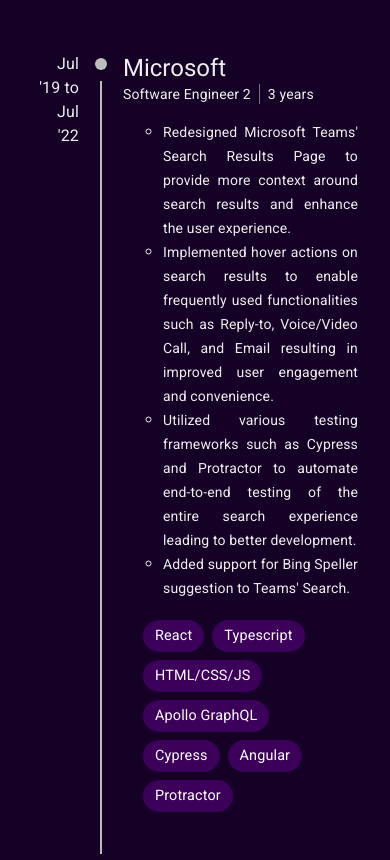
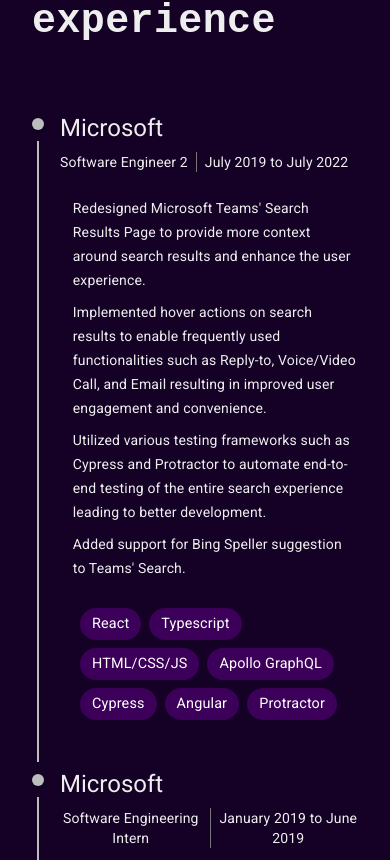
Before and after one commit to prashanthrebala/portfolio, a React (Create React App) app: page / in a window 390 px wide. Shown: the part 944-1804 px from the top of the page. Built offline with nearby package versions, Linux system fonts and the light colour scheme; a web font is replaced by a local one.

Commit message:
work responsiveness

```diff
--- a/src/Components/WorkTimeline.tsx
+++ b/src/Components/WorkTimeline.tsx
@@ -2,8 +2,8 @@ import React, { useRef } from "react";
 import { Grid, Typography } from "@mui/material";
 import Timeline from "@mui/lab/Timeline";
 import { timelineOppositeContentClasses } from "@mui/lab/TimelineOppositeContent";
+import { timelineItemClasses } from "@mui/lab/TimelineItem";
 import { work_experience } from "../Content/work_experience";
-import blob_background from "../Assets/blob-haikei.svg";
 import { WorkTimelineItem } from "./WorkTimelineItem";
 
 export const WorkTimeline = () => {
@@ -60,16 +60,16 @@ export const WorkTimeline = () => {
 						sx={{
 							fontSize: { xs: "2.5em", lg: "3.5em" },
 							fontWeight: "bold",
-							paddingLeft: { md: "1.6em" },
+							paddingLeft: { xs: "0.8em", md: "1.6em" },
 							fontFamily: "Courier New",
 						}}
 					>
 						work experience
-						<div
+						<span
 							style={{ display: "unset", opacity, transition: "opacity 0.3s" }}
 						>
 							▮
-						</div>
+						</span>
 					</Typography>
 				</Grid>
 			</Grid>
@@ -88,6 +88,10 @@ export const WorkTimeline = () => {
 						[`& .${timelineOppositeContentClasses.root}`]: {
 							flex: 0.2,
 						},
+						[`& .${timelineItemClasses.root}:before`]: {
+							flex: 0,
+							padding: 1,
+						},
 					}}
 				>
 					{experiences.map((exp, idx) => {
--- a/src/Components/WorkTimelineItem.tsx
+++ b/src/Components/WorkTimelineItem.tsx
@@ -6,17 +6,28 @@ import TimelineContent from "@mui/lab/TimelineContent";
 import TimelineDot from "@mui/lab/TimelineDot";
 import TimelineOppositeContent from "@mui/lab/TimelineOppositeContent";
 import { useInView } from "react-intersection-observer";
+import { useTheme } from "@mui/material/styles";
+import useMediaQuery from "@mui/material/useMediaQuery";
 
 export const WorkTimelineItem = ({ exp, parentRef }: any) => {
-	const { ref, inView } = useInView({ threshold: 0.5, triggerOnce: true });
+	const theme = useTheme();
+	const mediumScreen = useMediaQuery(theme.breakpoints.up("md"));
+	const { ref, inView } = useInView({
+		threshold: mediumScreen ? 0.5 : 0.2,
+		triggerOnce: true,
+	});
 
 	return (
 		<TimelineItem ref={ref}>
+			{mediumScreen && (
 				<TimelineOppositeContent
 					sx={{ opacity: inView ? 1 : 0, transition: "opacity 0.5s" }}
 				>
-				{exp["dates_short"]}
+					{exp["from_date"]} to
+					<br />
+					{exp["to_date"]}
 				</TimelineOppositeContent>
+			)}
 			<TimelineSeparator>
 				<TimelineDot />
 				<TimelineConnector />
@@ -28,7 +39,9 @@ export const WorkTimelineItem = ({ exp, parentRef }: any) => {
 				{...(inView ? { timeout: 500 } : {})}
 			>
 				<TimelineContent>
-					<Typography variant="h5">{exp["company"]}</Typography>
+					<Typography variant="h5" marginBottom={1}>
+						{exp["company"]}
+					</Typography>
 					<Stack
 						direction="row"
 						divider={
@@ -41,33 +54,43 @@ export const WorkTimelineItem = ({ exp, parentRef }: any) => {
 						}
 						spacing={1}
 					>
-						<Typography variant="body2">{exp["title"]}</Typography>
-						<Typography variant="body2">{exp["duration"]}</Typography>
+						<Typography variant="body2" textAlign={"center"}>
+							{exp["title"]}
+						</Typography>
+						{mediumScreen ? (
+							<Typography variant="body2" textAlign={"center"}>
+								{exp["duration"]}
+							</Typography>
+						) : (
+							<Typography variant="body2" textAlign={"center"}>
+								{exp["dates"]}
+							</Typography>
+						)}
 					</Stack>
 					<Box
 						sx={{
 							overflow: "hidden",
 							width: { xs: "100%", md: "80%" },
-							paddingTop: "1rem",
-							paddingBottom: "1rem",
+							paddingY: "1rem",
 						}}
-						textAlign={"justify"}
 					>
-						<ul>
 						{exp["description"].map((item: string, idx: number) => {
 							return (
-									<li>
+								<>
 									<Typography
 										key={idx}
 										variant="body2"
-											sx={{ lineHeight: "1.5rem" }}
+										sx={{
+											lineHeight: "1.5rem",
+											marginLeft: "0.8rem",
+											marginY: "0.5rem",
+										}}
 									>
 										{item}
 									</Typography>
-									</li>
+								</>
 							);
 						})}
-						</ul>
 						<Box padding={2}>
 							{exp["skills"].map((skill: string, idx: number) => {
 								return (
```
Lines whose indentation alone changed are shown as unchanged.
